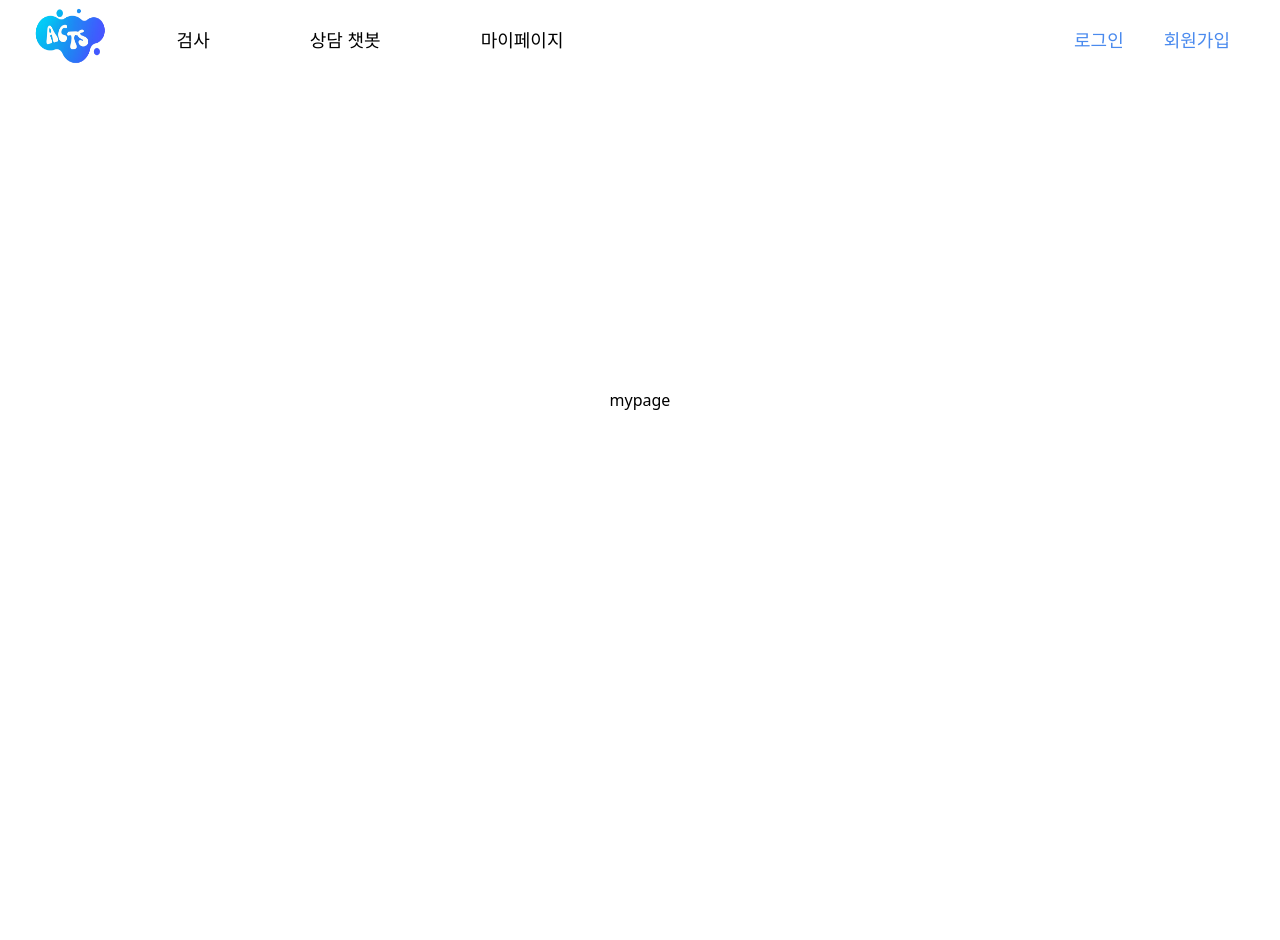
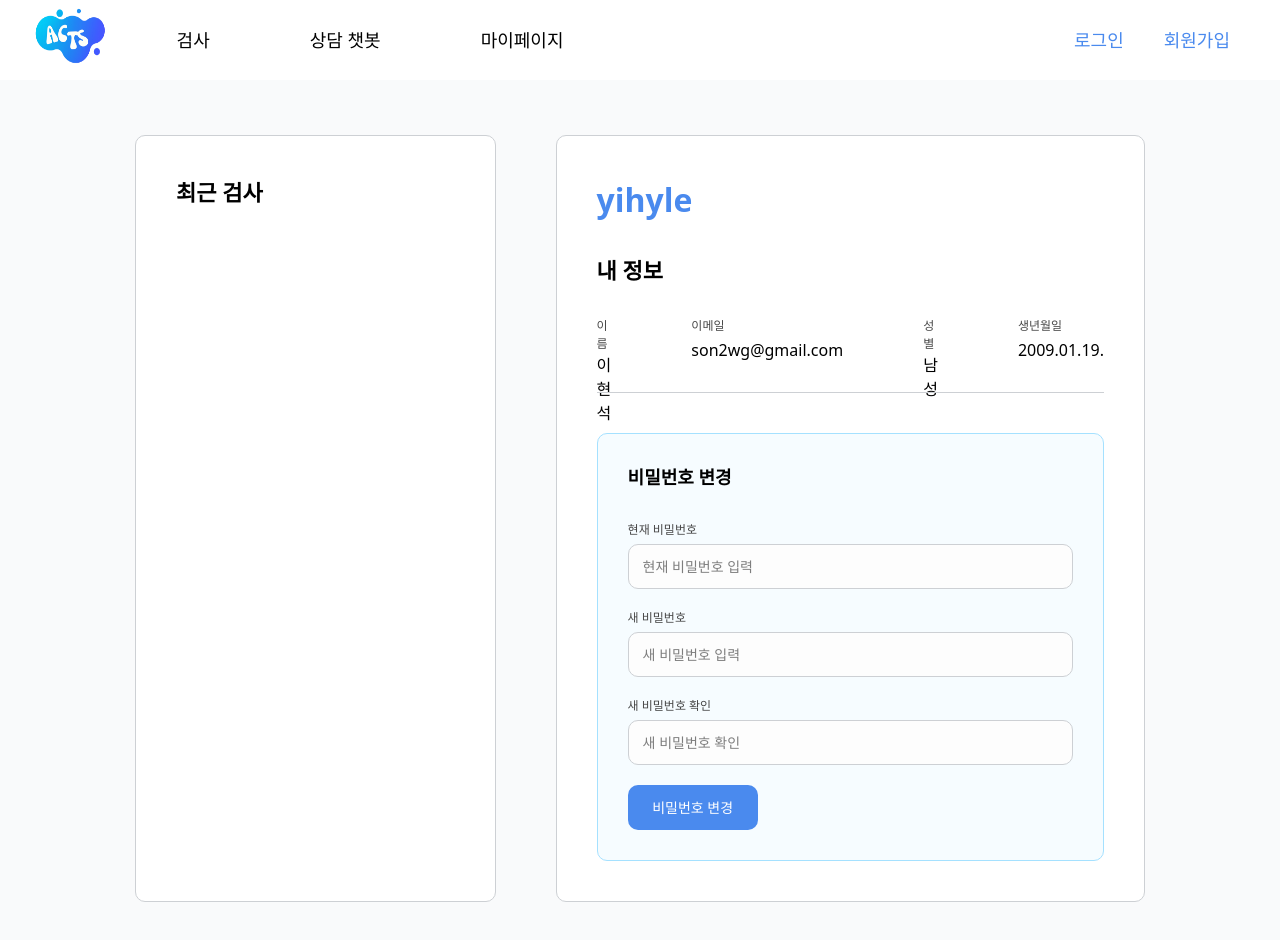
Before and after one commit to capstone-Nexus/ACTS_front, a Next.js app: page /mypage in a window 1280 px wide. Shown: the top 940 px of the page. Before the commit the page ends 800 px from the top, so only its background shows below. Built offline with nearby package versions, Linux system fonts and the light colour scheme.

Commit message:
마이페이지 퍼블리싱

```diff
--- a/app/globals.css
+++ b/app/globals.css
@@ -2,6 +2,10 @@
 
 .center {
   @apply flex items-center justify-center;
+}
+
+.cp {
+  @apply cursor-pointer;
 }
 
 ::-webkit-scrollbar {
--- a/app/mypage/page.tsx
+++ b/app/mypage/page.tsx
@@ -1,7 +1,68 @@
 export default function Mypage() {
+  const mockUser = {
+    userid: 'yihyle',
+    username: '이현석',
+    email: 'son2wg@gmail.com',
+    gender: '남성',
+    birth: '2009.01.19.'
+  };
+
   return (
-    <div className="w-full h-screen center">
-      mypage
+    <div className="w-full min-h-screen p-[135px] bg-[#F9FAFB] flex flex-row justify-center gap-[60px]">
+      <div className="w-[480px] h-auto p-[40px] flex flex-col bg-white border border-[#CDD0D4] rounded-[10px]">
+        <p className="text-[22px] text-black font-bold">최근 검사</p>
+      </div>
+
+      <div className="w-[700px] h-auto p-[40px] flex flex-col bg-white border border-[#CDD0D4] rounded-[10px]">
+        <p className="text-[32px] text-[#4A8AEE] font-bold">{mockUser.userid}</p>
+
+        <p className="text-[22px] text-black font-bold mt-[30px]">내 정보</p>
+
+        <div className="w-auto h-[45px] flex flex-row mt-[30px] gap-[80px]">
+          <div className="flex flex-col justify-between">
+            <p className="text-[12px] text-[#474747] font-medium">이름</p>
+            <p className="text-[16px] text-black font-medium">{mockUser.username}</p>
+          </div>
+          <div className="flex flex-col justify-between">
+            <p className="text-[12px] text-[#474747] font-medium">이메일</p>
+            <p className="text-[16px] text-black font-medium">{mockUser.email}</p>
+          </div>
+          <div className="flex flex-col justify-between">
+            <p className="text-[12px] text-[#474747] font-medium">성별</p>
+            <p className="text-[16px] text-black font-medium">{mockUser.gender}</p>
+          </div>
+          <div className="flex flex-col justify-between">
+            <p className="text-[12px] text-[#474747] font-medium">생년월일</p>
+            <p className="text-[16px] text-black font-medium">{mockUser.birth}</p>
+          </div>
+        </div>
+
+        <div className="w-full h-[1px] bg-[#CDD0D4] mt-[30px]" />
+
+        {/* 비밀번호 변경 영역 */}
+        <div className="w-full flex flex-col mt-[40px] p-[30px] border border-[#A5E1FF] bg-[#F6FCFF] rounded-[10px]">
+          <p className="text-[18px] text-black font-bold">비밀번호 변경</p>
+
+          <div className="flex flex-col mt-[30px]">
+            <p className="text-[12px] text-[#474747] font-medium mb-[5px]">현재 비밀번호</p>
+            <input type="password" className="w-full h-[45px] rounded-[10px] border border-[#CDD0D4] bg-[#FDFDFD] p-[14px] text-[14px] focus:outline-none focus:border-2 focus:border-[#4A8AEE]" placeholder="현재 비밀번호 입력" />
+          </div>
+
+          <div className="flex flex-col mt-[20px]">
+            <p className="text-[12px] text-[#474747] font-medium mb-[5px]">새 비밀번호</p>
+            <input type="password" className="w-full h-[45px] rounded-[10px] border border-[#CDD0D4] bg-[#FDFDFD] p-[14px] text-[14px] focus:outline-none focus:border-2 focus:border-[#4A8AEE]" placeholder="새 비밀번호 입력" />
+          </div>
+
+          <div className="flex flex-col mt-[20px]">
+            <p className="text-[12px] text-[#474747] font-medium mb-[5px]">새 비밀번호 확인</p>
+            <input type="password" className="w-full h-[45px] rounded-[10px] border border-[#CDD0D4] bg-[#FDFDFD] p-[14px] text-[14px] focus:outline-none focus:border-2 focus:border-[#4A8AEE]" placeholder="새 비밀번호 확인" />
+          </div>
+
+          <button className="w-[130px] h-[45px] bg-[#4A8AEE] flex items-center justify-center mt-[20px] rounded-[10px] duration-200 hover:bg-[#4077CE]">
+            <p className="text-white text-[14px] font-medium">비밀번호 변경</p>
+          </button>
+        </div>
+      </div>
     </div>
-  )
+  );
 }
--- a/app/register/page.tsx
+++ b/app/register/page.tsx
@@ -171,7 +171,7 @@ export default function RegisterPage() {
               minLength={5}
               maxLength={16}
               placeholder='5~16글자 사이로 입력해주세요'
-              className="border-1 px-3 rounded-[10px] w-[400px] h-[47px] border-[#D7D7D7] focus:outline-none focus:border-[#4A8AEE]"
+              className="border-1 px-3 rounded-[10px] w-[400px] h-[47px] border-[#D7D7D7] focus:outline-none focus:border-[#4A8AEE] focus:border-2"
             />
             {form.user_id && (form.user_id.length < 5 || form.user_id.length > 16) && (
               <p className="text-xs mt-1 text-red-600">
@@ -192,7 +192,7 @@ export default function RegisterPage() {
                 onChange={handleChange}
                 required
                 placeholder='example@gmail.com'
-                className="border-1 px-3 rounded-[10px] w-full h-[47px] border-[#D7D7D7] focus:outline-none focus:border-[#4A8AEE]"
+                className="border-1 px-3 rounded-[10px] w-full h-[47px] border-[#D7D7D7] focus:outline-none focus:border-[#4A8AEE] focus:border-2"
               />
               <button
                 type="button"
@@ -214,7 +214,7 @@ export default function RegisterPage() {
                 value={form.code}
                 onChange={handleChange}
                 required
-                className="border-1 px-3 rounded-[10px] w-full h-[47px] border-[#D7D7D7] focus:outline-none focus:border-[#4A8AEE]"
+                className="border-1 px-3 rounded-[10px] w-full h-[47px] border-[#D7D7D7] focus:outline-none focus:border-[#4A8AEE] focus:border-2"
               />
               <button
                 type="button"
@@ -240,7 +240,7 @@ export default function RegisterPage() {
                 required
                 minLength={7}
                 placeholder="대문자, 숫자, 특수문자 포함 7자 이상"
-                className="border-1 px-3 pr-12 rounded-[10px] w-full h-[47px] border-[#D7D7D7] focus:outline-none focus:border-[#4A8AEE]"
+                className="border-1 px-3 pr-12 rounded-[10px] w-full h-[47px] border-[#D7D7D7] focus:outline-none focus:border-[#4A8AEE] focus:border-2"
               />
               <button
                 type="button"
@@ -273,7 +273,7 @@ export default function RegisterPage() {
                 onChange={handleChange}
                 autoComplete="off"
                 required
-                className="border-1 px-3 pr-12 rounded-[10px] w-full h-[47px] border-[#D7D7D7] focus:outline-none focus:border-[#4A8AEE]"
+                className="border-1 px-3 pr-12 rounded-[10px] w-full h-[47px] border-[#D7D7D7] focus:outline-none focus:border-[#4A8AEE] focus:border-2"
               />
               <button
                 type="button"
@@ -333,7 +333,7 @@ export default function RegisterPage() {
               onChange={handleChange}
               required
               max={new Date().toISOString().split('T')[0]}
-              className="border-1 px-3 text-[#737373] rounded-[10px] w-[400px] h-[47px] border-[#D7D7D7] focus:outline-none focus:border-[#4A8AEE]"
+              className="border-1 px-3 text-[#737373] rounded-[10px] w-[400px] h-[47px] border-[#D7D7D7] focus:outline-none focus:border-[#4A8AEE] focus:border-2"
             />
           </div>
 
@@ -345,7 +345,7 @@ export default function RegisterPage() {
           </button>
         </form>
 
-        <div className="text-center mt-4">
+        <div className="text-center mt-7">
           <span className="text-[#737373] text-[16px]">이미 계정이 있으신가요?</span>{' '}
           <button
             type="button"
--- a/app/signin/page.tsx
+++ b/app/signin/page.tsx
@@ -82,7 +82,7 @@ export default function SignInPage() {
               name="email"
               value={form.email}
               onChange={handleChange}
-              className="border-1 px-3 rounded-[10px] w-[400px] h-[47px] border-[#D7D7D7] focus:outline-none focus:border-[#4A8AEE]"
+              className="border-1 px-3 rounded-[10px] w-[400px] h-[47px] border-[#D7D7D7] focus:outline-none focus:border-[#4A8AEE] focus:border-2"
             />
           </div>
 
@@ -95,7 +95,7 @@ export default function SignInPage() {
               type="password"
               value={form.password}
               onChange={handleChange}
-              className="border-1 px-3 rounded-[10px] w-[400px] h-[47px] border-[#D7D7D7] focus:outline-none focus:border-[#4A8AEE]"
+              className="border-1 px-3 rounded-[10px] w-[400px] h-[47px] border-[#D7D7D7] focus:outline-none focus:border-[#4A8AEE] focus:border-2"
             />
           </div>
 
@@ -104,7 +104,7 @@ export default function SignInPage() {
           <button
             type="submit"
             disabled={isSubmitting}
-            className="mt-[7px] px-4 py-2 w-[400px] h-[47px] bg-[#4A8AEE] font-bold text-white rounded-[10px] hover:bg-[#4077CE] transition disabled:opacity-50"
+            className="mt-[7px] px-4 py-2 w-[400px] h-[47px] bg-[#4A8AEE] font-bold text-white rounded-[10px] hover:bg-[#4077CE] transition disabled:opacity-50 cp"
           >
             {isSubmitting ? '로그인 중...' : '로그인'}
           </button>
@@ -123,7 +123,7 @@ export default function SignInPage() {
             {SOCIAL_PROVIDERS.map(({ id, icon, alt }) => (
               <button
                 key={id}
-                className="p-2 rounded-full hover:bg-gray-100 transition-colors duration-200 focus:outline-none focus:ring-2 focus:ring-blue-500"
+                className="p-2 rounded-full hover:bg-gray-100 transition-colors duration-200 focus:outline-none focus:ring-2 focus:ring-blue-500 cp"
                 aria-label={alt}
                 disabled={isSubmitting}
               >
--- a/package.json
+++ b/package.json
@@ -17,7 +17,6 @@
     "@prisma/client": "^6.17.1",
     "bcrypt": "^6.0.0",
     "chart.js": "^4.5.0",
-    "framer-motion": "^12.23.22",
     "lucide-react": "^0.546.0",
     "next": "15.5.3",
     "nodemailer": "^6.10.1",
```
Also changed, not shown: app/page.tsx (line endings or trailing spaces), 1 other file (tests, documents, lock files or other folders).
